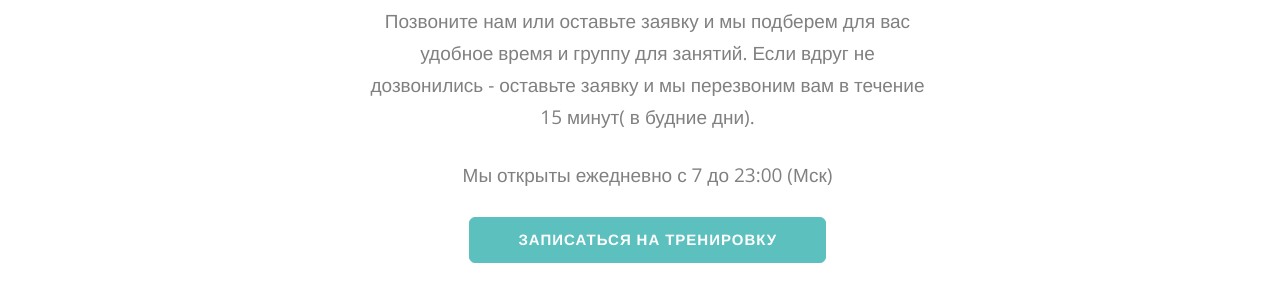
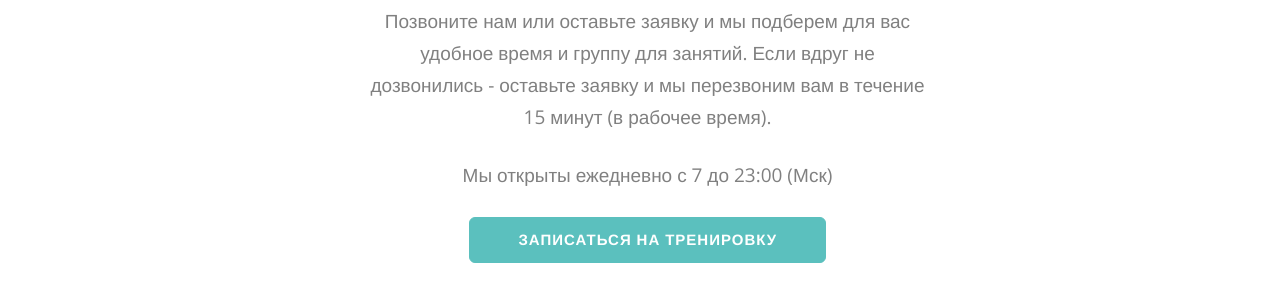
Before and after one commit to zhukovsp/bvk, a Jekyll site: the page built from index.md, in a window 1280 px wide and 900 px high, scrolled down 2718 px. Shown: the part 533-833 px from the top of the window. Built offline with Jekyll 4.4.1, drawn with Linux system fonts in a browser that asks for light colours.

Commit message:
Updated Index

```diff
--- a/index.md
+++ b/index.md
@@ -29,7 +29,7 @@ section_4_title: г. Москва,  Крылатская ул., вл2 с5
 section_4_text_1: 'Телефон: 8(495)131-07-32'
 section_4_text_2: Позвоните нам или оставьте заявку и мы подберем для вас удобное
   время и группу для занятий. Если вдруг не дозвонились - оставьте заявку и мы перезвоним
-  вам в течение 15 минут( в будние дни).
+  вам в течение 15 минут (в рабочее время).
 section_4_text_3: Мы открыты ежедневно с 7 до 23:00 (Мск)
 section_4_button: Записаться на тренировку
 layout: default
```
